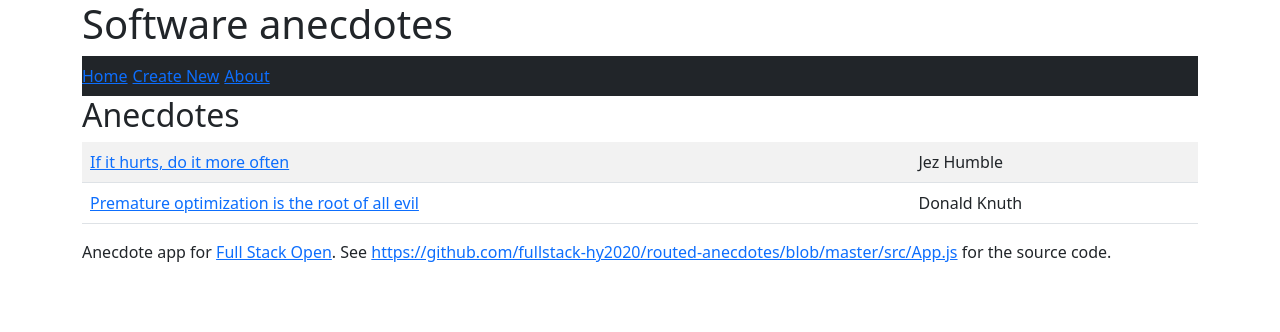
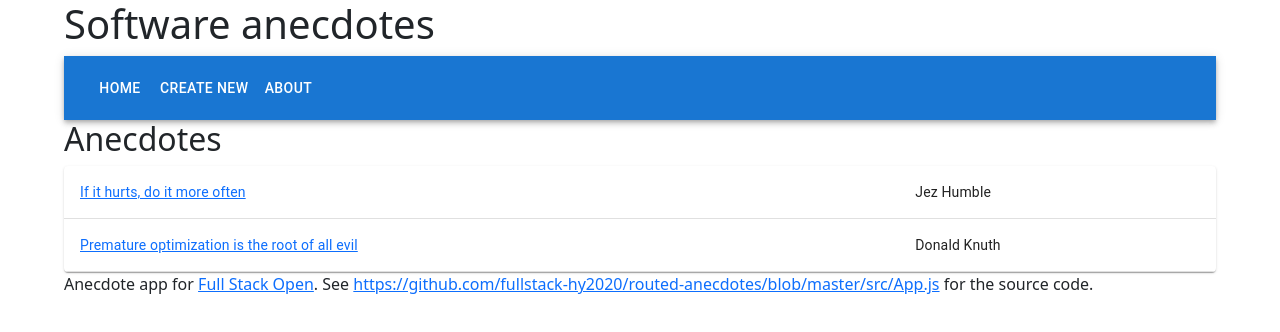
Before and after one commit to linglejack06/fso-part7, a React (Create React App) app in the folder routed-anecdotes/: page / in a window 1280 px wide. Shown: the top 332 px of the page. Built offline with nearby package versions, Linux system fonts and the light colour scheme.

Commit message:
change to material ui usage

```diff
--- a/routed-anecdotes/src/App.js
+++ b/routed-anecdotes/src/App.js
@@ -4,49 +4,50 @@ import {
   BrowserRouter as Router,
   Routes, Route, Link, useParams, useNavigate,
 } from 'react-router-dom';
-import { Table, Alert, Form, Button, Navbar, Nav } from 'react-bootstrap';
+import { Container, TableContainer, Table, TableBody, TableRow, TableCell, Paper, TextField, Button , Alert, AppBar, Toolbar } from '@mui/material';
 
 const Menu = () => {
   const padding = {
     paddingRight: 5
   }
   return (
-    <Navbar collapseOnSelect expand='lg' bg='dark' variant='dark'>
-      <Navbar.Toggle aria-controls='responsive-navbar-nav' />
-      <Navbar.Collapse id='responsive-navbar-nav'>
-        <Nav.Link href='#' as='span'>
-          <Link style={padding} to='/'>Home</Link>
-        </Nav.Link>
-        <Nav.Link href='#' as='span'>
-          <Link style={padding} to='/create'>Create New</Link>
-        </Nav.Link>
-        <Nav.Link href='#' as='span'>
-          <Link style={padding} to='/about'>About</Link>
-        </Nav.Link>
-      </Navbar.Collapse>
-    </Navbar>
+    <AppBar position='static'>
+      <Toolbar>
+        <Button color='inherit' component={Link} to='/'>
+          Home
+        </Button>
+        <Button color='inherit' component={Link} to='/create'>
+          Create New
+        </Button>
+        <Button color='inherit' component={Link} to='/about'>
+          About
+        </Button>
+      </Toolbar>
+    </AppBar>
   )
 }
 
 const AnecdoteList = ({ anecdotes }) => (
   <div>
     <h2>Anecdotes</h2>
-    <Table striped>
-      <tbody>
+    <TableContainer component={Paper}>
+      <Table>
+        <TableBody>
           {anecdotes.map((anecdote) => (
-          <tr key={anecdote.id}>
-            <td>
+            <TableRow key={anecdote.id}>
+              <TableCell>
                 <Link to={`/anecdotes/${anecdote.id}`}>
                   {anecdote.content}
                 </Link>
-            </td>
-            <td>
+              </TableCell>
+              <TableCell>
                 {anecdote.author}
-            </td>
-          </tr>
+              </TableCell>
+            </TableRow>
           ))}
-      </tbody>
+        </TableBody>
       </Table>
+    </TableContainer>
   </div>
 )
 const Anecdote = ({ anecdotes }) => {
@@ -107,18 +108,23 @@ const CreateNew = (props) => {
   return (
     <div>
       <h2>create a new anecdote</h2>
-      <Form onSubmit={handleSubmit}>
-        <Form.Group>
-          <Form.Label>Content:</Form.Label>
-          <Form.Control name='content' {...content} />
-          <Form.Label>Author:</Form.Label>
-          <Form.Control name='author' {...author} />
-          <Form.Label>Additional Info: </Form.Label>
-          <Form.Control name='info' placeholder='https://www.example.org' {...info} />
-          <Button variant='primary' type='submit'>Add Anecdote</Button>
-          <Button variant='secondary' type='button' onClick={handleReset}>Reset</Button>
-        </Form.Group>
-      </Form>
+      <form onSubmit={handleSubmit}>
+        <div>
+          <TextField label='Content' {...content} />
+        </div>
+        <div>
+          <TextField label='Author: ' {...author} />
+        </div>
+        <div>
+          <TextField label='Info: ' placeholder='https://example.org' {...info} />
+        </div>
+        <div>
+          <Button variant='contained' type='submit' color='primary'>Add Anecdote</Button>
+        </div>
+        <div>
+          <Button color='secondary' type='button' onClick={handleReset}>Reset</Button>
+        </div>
+      </form>
     </div>
   )
 
@@ -127,7 +133,7 @@ const CreateNew = (props) => {
 const Notification = ({ notification }) => {
   if (!notification) return;
   return (
-    <Alert variant='success'>
+    <Alert severity='success'>
       {notification}
     </Alert>
   )
@@ -176,7 +182,7 @@ const App = () => {
   }
 
   return (
-    <div className='container'>
+    <Container>
       <h1>Software anecdotes</h1>
       <Router>
         <Menu />
@@ -189,7 +195,7 @@ const App = () => {
         </Routes>
       </Router>
       <Footer />
-    </div>
+    </Container>
   )
 }
 
```
Lines whose indentation alone changed are shown as unchanged.
